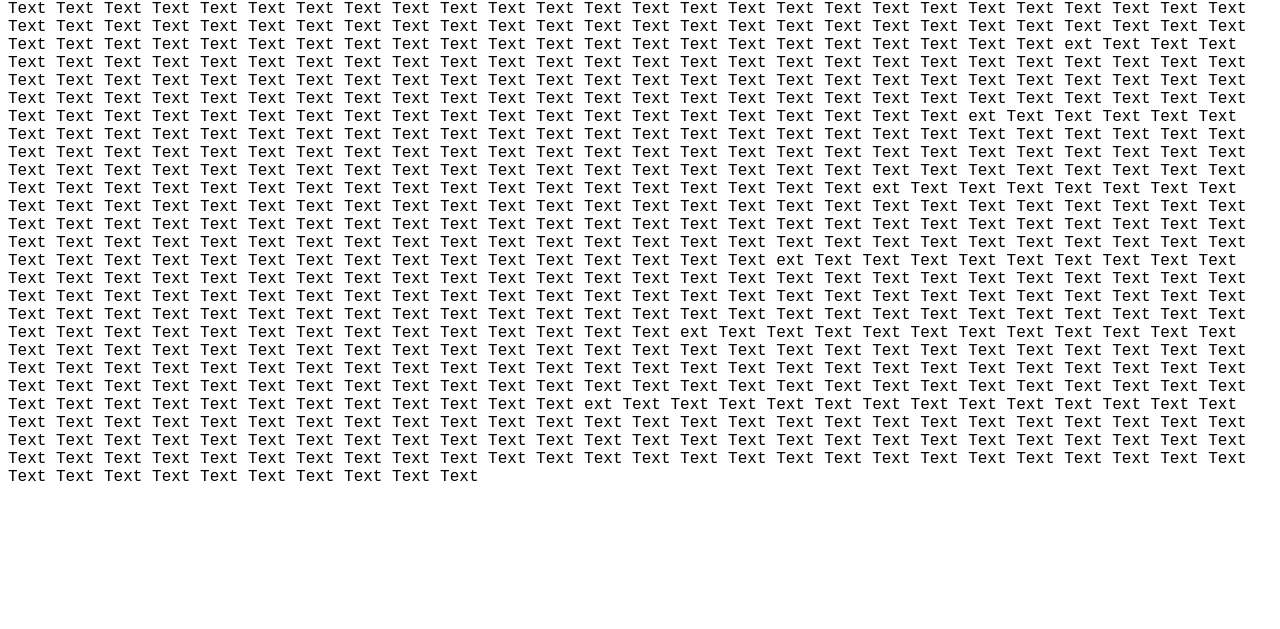
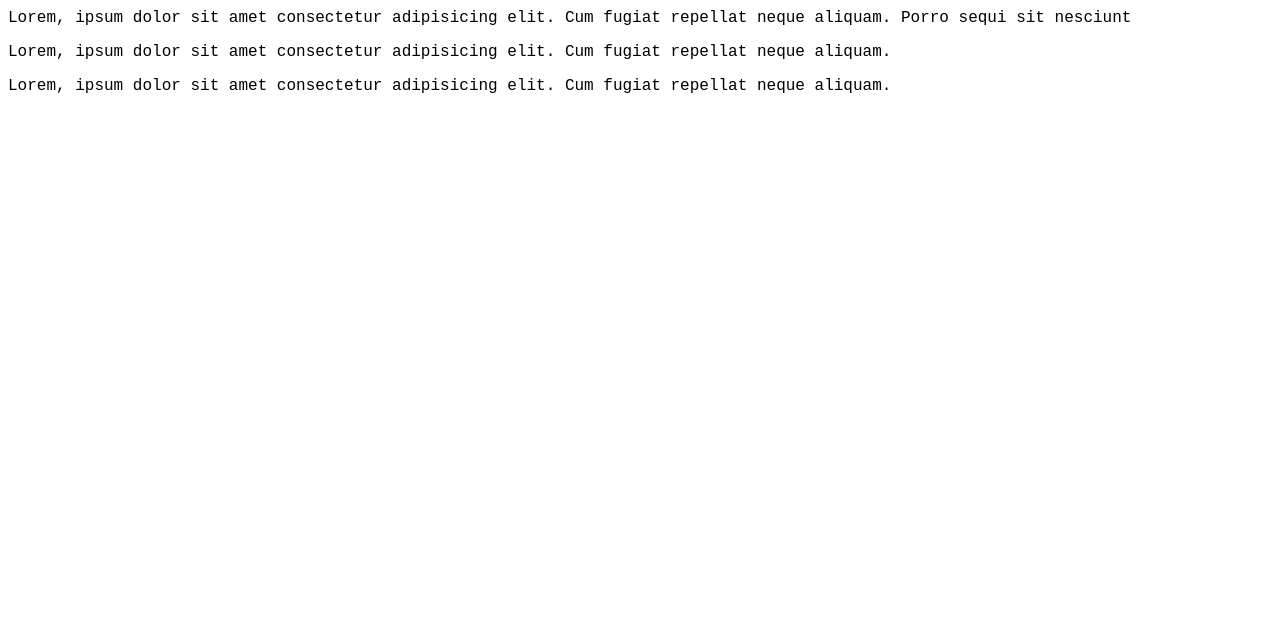
Before and after one commit to danilromas/AIP_3SEMESTR, a plain HTML site: page html/typography.html in a window 1280 px wide. Shown: the part 171-800 px from the top of the page. Drawn offline with Linux system fonts and the light colour scheme.

Commit message:
power working

```diff
--- a/html/typography.html
+++ b/html/typography.html
@@ -5,58 +5,23 @@
     <meta http-equiv="X-UA-Compatible" content="IE=edge">
     <meta name="viewport" content="width=device-width, initial-scale=1.0">
     <title>Typography</title>
+    <link href="https://fonts.googleapis.com/css2?family=Inter+Tight&display=swap" rel="stylesheet">
     <link rel="stylesheet" href="../css/typography.css">
 </head>
 <body>
     <h1>Hey dude i'm main heading</h1>
-    <p>Text Text Text Text Text Text Text Text Text Text Text Text Text Text Text Text Text
-        Text Text Text Text Text Text Text Text Text Text Text Text Text Text Text Text Text
-        Text Text Text Text Text Text Text Text Text Text Text Text Text Text Text Text Text
-        Text Text Text Text Text Text Text Text Text Text Text Text Text Text Text Text Text
-        Text Text Text Text Text Text Text Text Text Text Text Text Text Text Text Text Text
-        Text Text Text Text Text Text Text Text Text Text Text Text Text Text Text Text Text
-        ext Text Text Text Text Text Text Text Text Text Text Text Text Text Text Text Text
-        Text Text Text Text Text Text Text Text Text Text Text Text Text Text Text Text Text
-        Text Text Text Text Text Text Text Text Text Text Text Text Text Text Text Text Text
-        Text Text Text Text Text Text Text Text Text Text Text Text Text Text Text Text Text
-        Text Text Text Text Text Text Text Text Text Text Text Text Text Text Text Text Text
-        Text Text Text Text Text Text Text Text Text Text Text Text Text Text Text Text Text
-        ext Text Text Text Text Text Text Text Text Text Text Text Text Text Text Text Text
-        Text Text Text Text Text Text Text Text Text Text Text Text Text Text Text Text Text
-        Text Text Text Text Text Text Text Text Text Text Text Text Text Text Text Text Text
-        Text Text Text Text Text Text Text Text Text Text Text Text Text Text Text Text Text
-        Text Text Text Text Text Text Text Text Text Text Text Text Text Text Text Text Text
-        Text Text Text Text Text Text Text Text Text Text Text Text Text Text Text Text Text
-        ext Text Text Text Text Text Text Text Text Text Text Text Text Text Text Text Text
-        Text Text Text Text Text Text Text Text Text Text Text Text Text Text Text Text Text
-        Text Text Text Text Text Text Text Text Text Text Text Text Text Text Text Text Text
-        Text Text Text Text Text Text Text Text Text Text Text Text Text Text Text Text Text
-        Text Text Text Text Text Text Text Text Text Text Text Text Text Text Text Text Text
-        Text Text Text Text Text Text Text Text Text Text Text Text Text Text Text Text Text
-        ext Text Text Text Text Text Text Text Text Text Text Text Text Text Text Text Text
-        Text Text Text Text Text Text Text Text Text Text Text Text Text Text Text Text Text
-        Text Text Text Text Text Text Text Text Text Text Text Text Text Text Text Text Text
-        Text Text Text Text Text Text Text Text Text Text Text Text Text Text Text Text Text
-        Text Text Text Text Text Text Text Text Text Text Text Text Text Text Text Text Text
-        Text Text Text Text Text Text Text Text Text Text Text Text Text Text Text Text Text
-        ext Text Text Text Text Text Text Text Text Text Text Text Text Text Text Text Text
-        Text Text Text Text Text Text Text Text Text Text Text Text Text Text Text Text Text
-        Text Text Text Text Text Text Text Text Text Text Text Text Text Text Text Text Text
-        Text Text Text Text Text Text Text Text Text Text Text Text Text Text Text Text Text
-        Text Text Text Text Text Text Text Text Text Text Text Text Text Text Text Text Text
-        Text Text Text Text Text Text Text Text Text Text Text Text Text Text Text Text Text
-        ext Text Text Text Text Text Text Text Text Text Text Text Text Text Text Text Text
-        Text Text Text Text Text Text Text Text Text Text Text Text Text Text Text Text Text
-        Text Text Text Text Text Text Text Text Text Text Text Text Text Text Text Text Text
-        Text Text Text Text Text Text Text Text Text Text Text Text Text Text Text Text Text
-        Text Text Text Text Text Text Text Text Text Text Text Text Text Text Text Text Text
-        Text Text Text Text Text Text Text Text Text Text Text Text Text Text Text Text Text
-        ext Text Text Text Text Text Text Text Text Text Text Text Text Text Text Text Text
-        Text Text Text Text Text Text Text Text Text Text Text Text Text Text Text Text Text
-        Text Text Text Text Text Text Text Text Text Text Text Text Text Text Text Text Text
-        Text Text Text Text Text Text Text Text Text Text Text Text Text Text Text Text Text
-        Text Text Text Text Text Text Text Text Text Text Text Text Text Text Text Text Text
-        Text Text Text Text Text Text Text Text Text Text Text Text Text Text Text Text Text
+    <a href="#">Google</a>
+    <h1>hey i'm the main heading</h1>
+    <p class="one">
+        Lorem, ipsum dolor sit amet consectetur adipisicing elit.
+        Cum fugiat repellat neque aliquam. Porro sequi sit nesciunt
+    </p>
+    <p class="two">
+        Lorem, ipsum dolor sit amet consectetur adipisicing elit.
+        Cum fugiat repellat neque aliquam.
+    <p class="three">
+        Lorem, ipsum dolor sit amet consectetur adipisicing elit.
+        Cum fugiat repellat neque aliquam.
     </p>
 </body>
 </html>
```
Also changed, not shown: html/projectsetup.html (+0 -6 lines), html/vv.html (added, +16 -0 lines).
